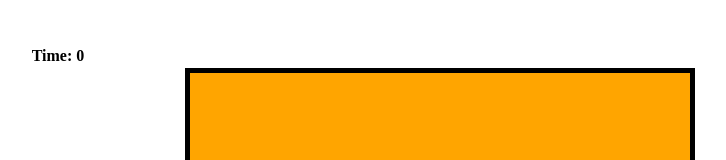
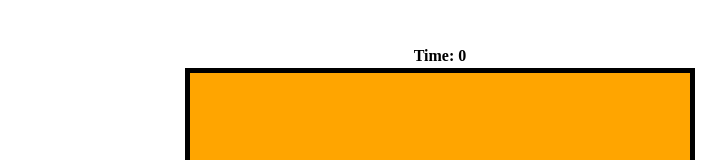
Before and after one commit to vonHub/Collider, a website: page public/game.html in a window 1280 px wide. Shown: the top 160 px of the page, without its empty margins (200-926 px from the left). Drawn offline with Linux system fonts and the light colour scheme.

Commit message:
Attempt to center table on game page by altering css file.

```diff
--- a/public/stylesheets/gameStyle.css
+++ b/public/stylesheets/gameStyle.css
@@ -5,3 +5,7 @@ canvas {
     margin-right: auto;
     display: block;
 }
+
+.center-div {
+	margin-left: auto; margin-right: auto;
+}
```
